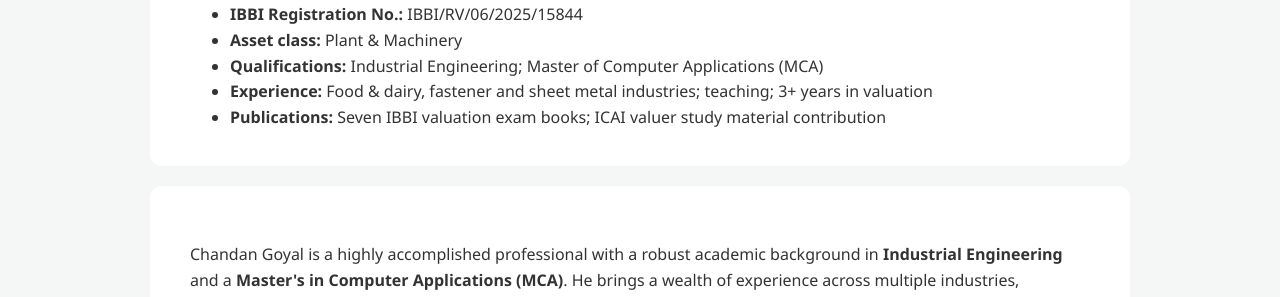
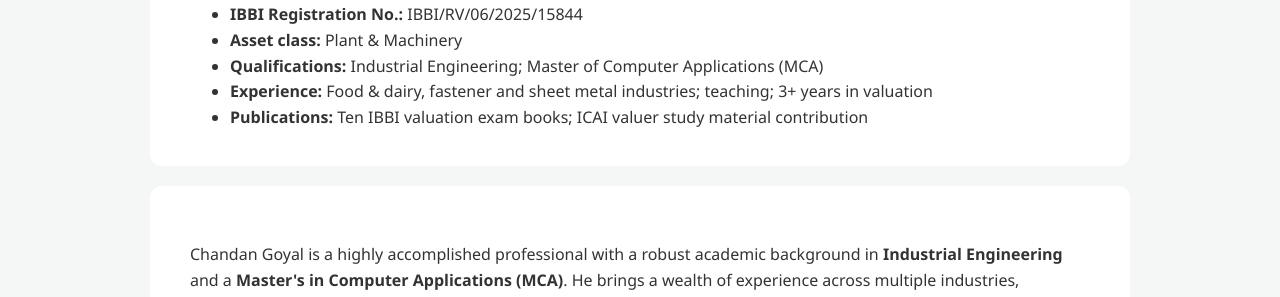
Before and after one commit to ErYojanGoyal/username.github.io, a Jekyll site: the page built from index.html, in a window 1280 px wide and 900 px high, scrolled down 1776 px. Shown: the part 154-451 px from the top of the window. Built offline with Jekyll 4.4.1, drawn with Linux system fonts in a browser that asks for light colours.

Commit message:
Update index.html

```diff
--- a/index.html
+++ b/index.html
@@ -39,7 +39,7 @@ title: Home
 <div class="assignment-card"><span class="tag">Insurance</span><h3>Insurance &amp; Reporting</h3><p>Reinstatement and market value assessments, and valuations for financial reporting.</p></div>
 </div><p style="text-align:center;margin-top:25px">Other asset classes (land &amp; building, securities) are handled through our collaborative professional network.</p></section>
 <section id="about" style="background: var(--light);">
-    <h2 class="section-title">Professional Profile &amp; Credentials</h2><div style="max-width:900px;margin:0 auto 20px;background:#fff;padding:20px 40px;border-radius:12px"><ul><li><strong>IBBI Registration No.:</strong> IBBI/RV/06/2025/15844</li><li><strong>Asset class:</strong> Plant &amp; Machinery</li><li><strong>Qualifications:</strong> Industrial Engineering; Master of Computer Applications (MCA)</li><li><strong>Experience:</strong> Food &amp; dairy, fastener and sheet metal industries; teaching; 3+ years in valuation</li><li><strong>Publications:</strong> Seven IBBI valuation exam books; ICAI valuer study material contribution</li></ul></div>
+    <h2 class="section-title">Professional Profile &amp; Credentials</h2><div style="max-width:900px;margin:0 auto 20px;background:#fff;padding:20px 40px;border-radius:12px"><ul><li><strong>IBBI Registration No.:</strong> IBBI/RV/06/2025/15844</li><li><strong>Asset class:</strong> Plant &amp; Machinery</li><li><strong>Qualifications:</strong> Industrial Engineering; Master of Computer Applications (MCA)</li><li><strong>Experience:</strong> Food &amp; dairy, fastener and sheet metal industries; teaching; 3+ years in valuation</li><li><strong>Publications:</strong> Ten IBBI valuation exam books; ICAI valuer study material contribution</li></ul></div>
     <div style="max-width: 900px; margin: 0 auto; background: #fff; padding: 40px; border-radius: 12px;">
         <p>
         Chandan Goyal is a highly accomplished professional with a robust academic background in
```
